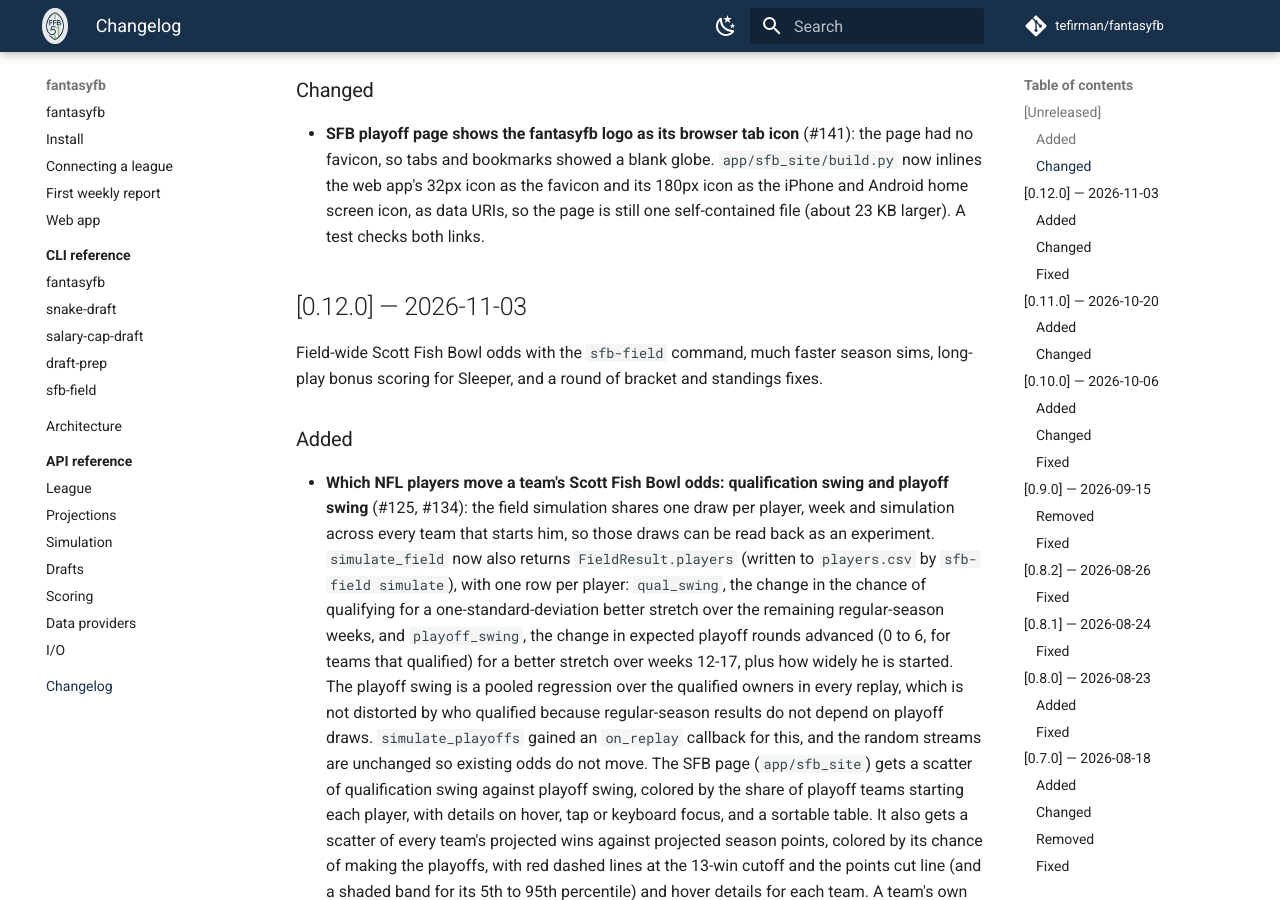
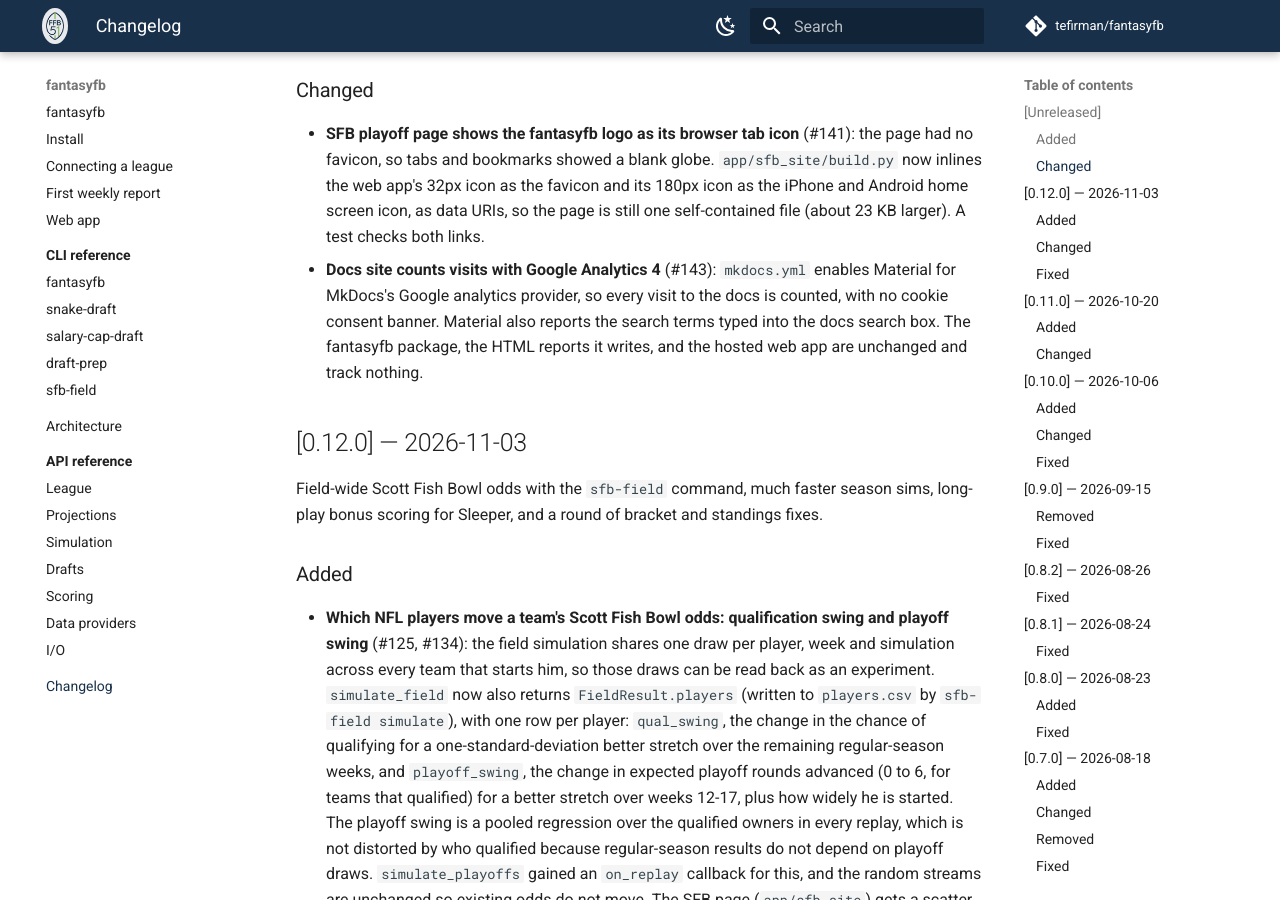
Before and after one commit to tefirman/fantasyfb, an MkDocs documentation site: the page built from docs/changelog.md, in a window 1280 px wide and 900 px high, scrolled down 482 px. Built offline with MkDocs 1.6.1 and Material for MkDocs 9.7.7, drawn with Linux system fonts in a browser that asks for light colours; comment, search, counter and statistics services are not loaded.

Commit message:
Add Google Analytics 4 to the docs site (#143)

```diff
--- a/CHANGELOG.md
+++ b/CHANGELOG.md
@@ -11,6 +11,7 @@
 
 ### Changed
 - **SFB playoff page shows the fantasyfb logo as its browser tab icon** (#141): the page had no favicon, so tabs and bookmarks showed a blank globe. `app/sfb_site/build.py` now inlines the web app's 32px icon as the favicon and its 180px icon as the iPhone and Android home screen icon, as data URIs, so the page is still one self-contained file (about 23 KB larger). A test checks both links.
+- **Docs site counts visits with Google Analytics 4** (#143): `mkdocs.yml` enables Material for MkDocs's Google analytics provider, so every visit to the docs is counted, with no cookie consent banner. Material also reports the search terms typed into the docs search box. The fantasyfb package, the HTML reports it writes, and the hosted web app are unchanged and track nothing.
 
 ## [0.12.0] — 2026-11-03
 
--- a/mkdocs.yml
+++ b/mkdocs.yml
@@ -99,6 +99,9 @@
       alternate_style: true
 
 extra:
+  analytics:
+    provider: google
+    property: G-1MRV3D498D
   social:
     - icon: fontawesome/brands/github
       link: https://github.com/tefirman/fantasyfb
```
